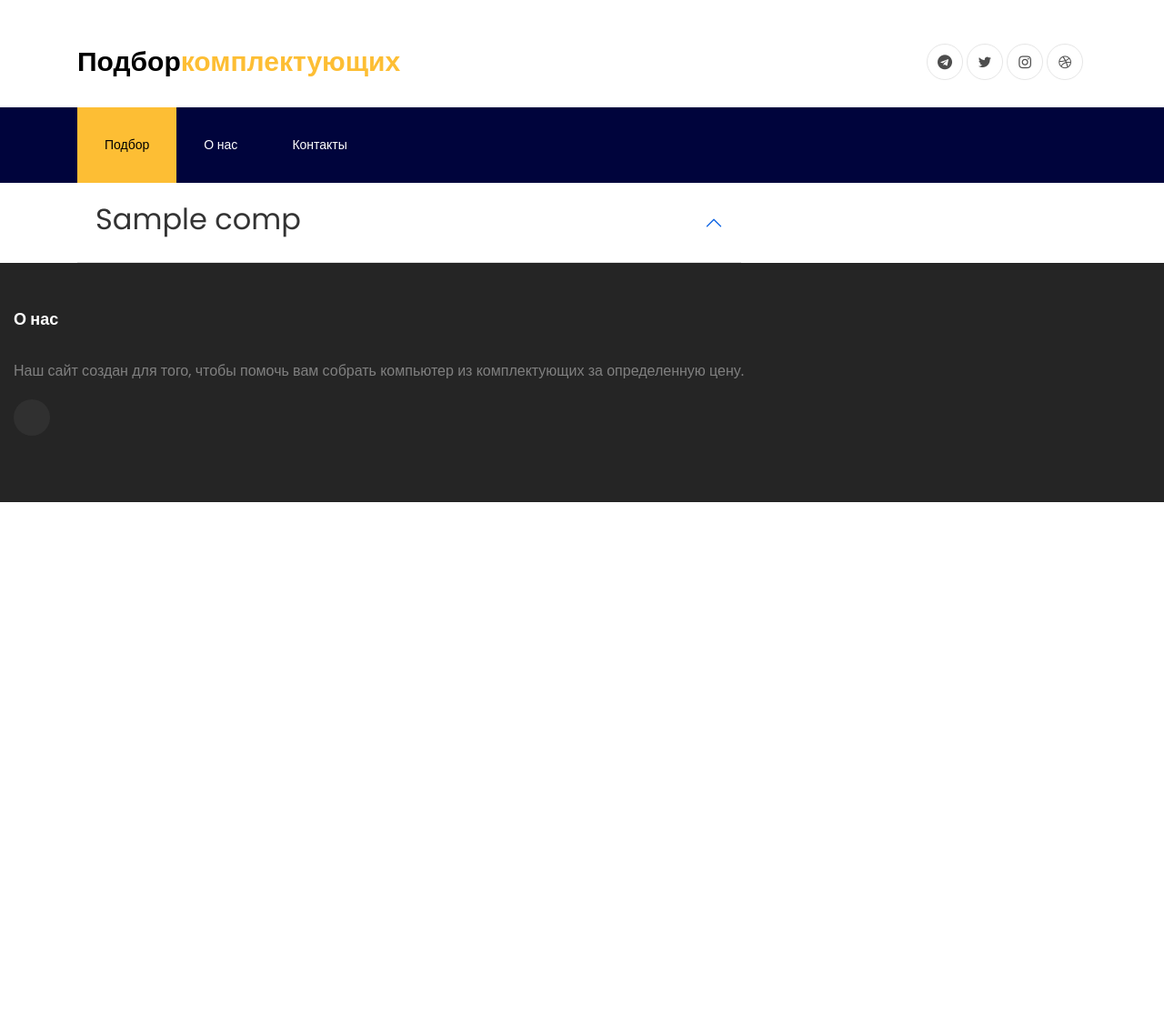
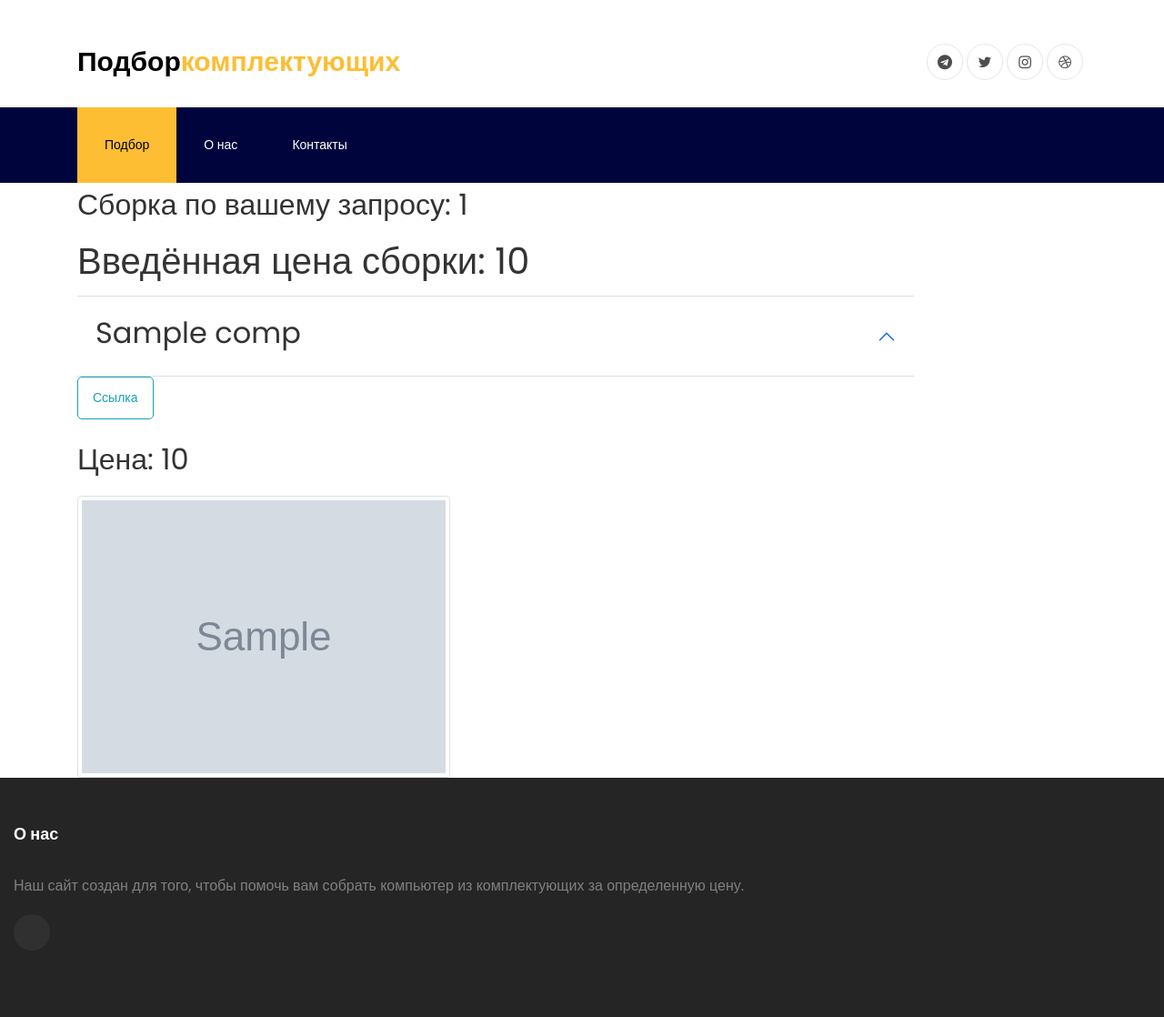
Before and after one commit to Julious12367363/computer_parser, a Flask app: template templates/result.html in a window 1280 px wide. Shown: the whole page at 91% size. Before the commit the page ends 552 px from the top, so only its background shows below. Run offline with Flask 3, Linux system fonts and the light colour scheme; the template is opened without the code that fills it: most values are stand-ins (such as "Sample title", 1, 10 or a date in 2020); grey boxes marked "Sample" are stand-in pictures; some libraries are stand-ins or nearby versions.

Commit message:
update requirements.txt

```diff
--- a/templates/result.html
+++ b/templates/result.html
@@ -1,21 +1,36 @@
 {% extends "base.html" %}
 {% block content %}
 {% if result.components %}
+<div cl <div class="container">
+    <div class="row">
+        <div class="col-lg-10 ftco-animate fadeInUp ftco-animated">
+            <h2>Сборка по вашему запросу: {{ total_price }}</h2>
+        </div>
+    </div>
+</div>
 <div class="hero-wrap">
     <div class="container">
         <div class="row">
-            <div class="col-lg-8 ftco-animate fadeInUp ftco-animated">
+            <div class="col-lg-10 ftco-animate fadeInUp ftco-animated">
                 <div class="accordion accordion-flush" id="mainAccordion">
+                    <h1>Введённая цена сборки: {{ all_price }}</h1>
                     {% for component in result.components %}
                         <div class="accordion-item">
                           <h2 class="accordion-header" id="heading{{ loop.index }}">
                             <button class="accordion-button" type="button" data-bs-toggle="collapse" data-bs-target="#collapse{{ loop.index }}" aria-expanded="false" aria-controls="collapse{{ loop.index }}">
-                                <h2>{{ component.component_name }}</h2>
+                                <h2 href = "{{ component.url }}">{{ component.component_name }}</h2>
                             </button>
+                            <a href="{{ component.url }}" target="_blank" class="btn btn-sm btn-outline-info">
+                                <i class="fas fa-external-link-alt"></i> Ссылка
+                            </a>
+                            <p>Цена: {{ component.price }}</p>
+                            {% if component.image_url %}
+                            <img src="{{ component.image_url[0] }}" class="img-thumbnail" alt="{{ component.component_name }}">
+                            {% endif %}
                           </h2>
                           <div id="collapse{{ loop.index }}" class="accordion-collapse collapse" aria-labelledby="heading{{ loop.index }}">
                             <div class="accordion-body">
-                                <p>Цена: {{ component.price }}</p>
+
                                 {% if component.fullSpecsGrouped %}
                                 <div class="accordion accordion-flush" id="nestedAccordion{{ loop.index }}">
                                     {% for group in component.fullSpecsGrouped.groups %}
```
